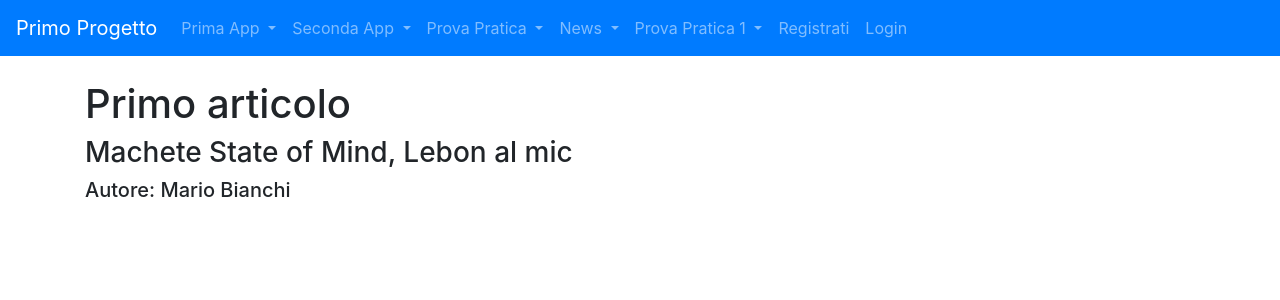
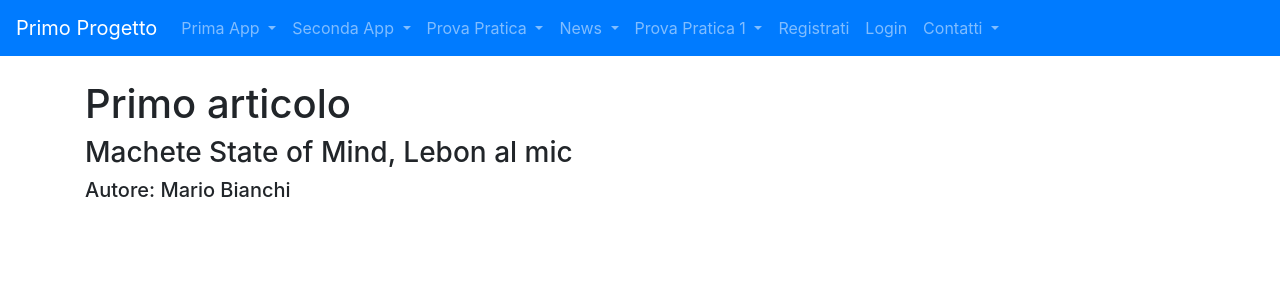
Before and after one commit to MatteoMancin/primo_progetto, a Django app: page /news/articoli/1 in a window 1280 px wide. Shown: the top 300 px of the page. Run offline with Django 4.2, Linux system fonts and the light colour scheme; data comes from the database, SQL or seed files in the repository.

Commit message:
update
yausdgas

```diff
--- a/templates/base.html
+++ b/templates/base.html
@@ -94,7 +94,16 @@
                   <a href="{% url 'login' %}" class="nav-link">Login</a>
                 </li>
               {% endif %}
+              <li class="nav-item dropdown">
+                <a class="nav-link dropdown-toggle" href="#" id="navbarDropdown" role="button" data-toggle="dropdown" aria-haspopup="true" aria-expanded="false">
+                  Contatti
+                </a>
+                <div class="dropdown-menu" aria-labelledby="navbarDropdown">
+                  <a class="dropdown-item" href="{% url 'forms_app:contatti'%}">Contattaci</a>
 
+
+                </div>
+              </li>
           </ul>
         </div>
       </nav>
```
